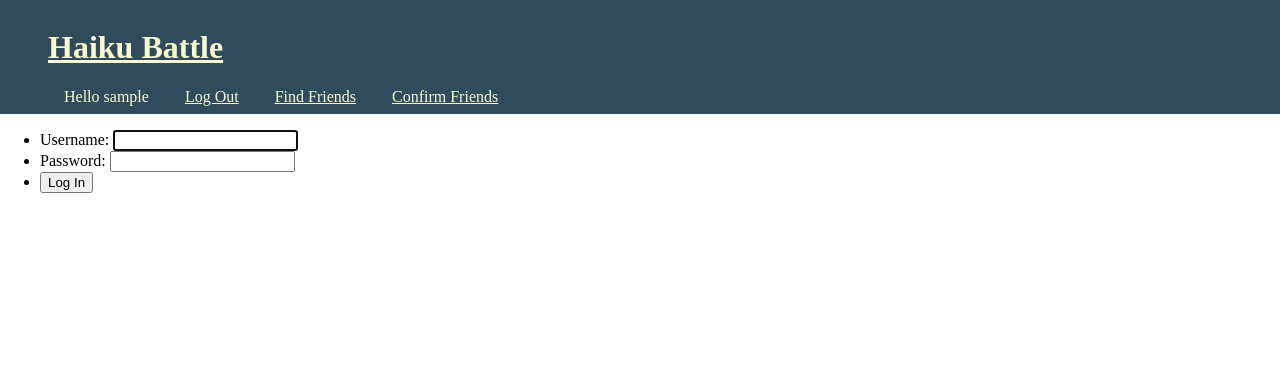
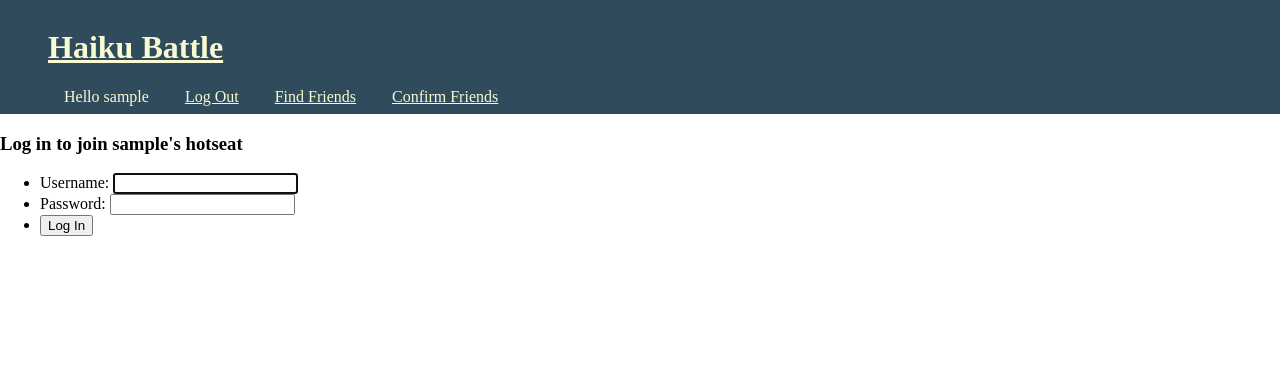
Before and after one commit to sealgair/HaikuBattle, a Django app: page /game/add_hotseat_player/1/ in a window 1280 px wide; the page is wider, and only the part inside the window is pictured. Shown: the top 374 px of that part. Run offline with Django 3.2, Linux system fonts and the light colour scheme; a user stored in the database is signed in; tables that the repository leaves empty hold one stand-in row (values such as "Sample post"); some libraries are stand-ins or nearby versions.

Commit message:
hotseat play

```diff
--- a/game/models.py
+++ b/game/models.py
@@ -83,7 +83,7 @@ class Game(models.Model):
 
     def pending_players(self):
         return self.players.exclude(id=self.judge.id)\
-        .exclude(haiku__in=self.current_turn.haiku_set.all())
+            .exclude(haiku__in=self.current_turn.haiku_set.all())
 
     def past_turns(self):
         return self.turns.exclude(id=self.current_turn.id).order_by('-number')
@@ -168,6 +168,10 @@ class Player(models.Model):
 
         self.fill_hand()
 
+    def is_composing(self):
+        "Returns true if the game is waiting on this player to compose a haiku"
+        return self in self.game.pending_players()
+
 class Haiku(models.Model):
     """
     """
--- a/game/templates/game/add_hotseat_player.html
+++ b/game/templates/game/add_hotseat_player.html
@@ -1,6 +1,7 @@
 {% extends "base.html" %}
 
 {% block content %}
+<h3>Log in to join {{ request.user.username }}'s hotseat</h3>
 <form method="post"> {% csrf_token %}
     <ul>
         {{ form.as_ul }}
--- a/game/templates/game/game.html
+++ b/game/templates/game/game.html
@@ -33,7 +33,7 @@
         <ul>
             {% for hs_user in request.session.hotseat %}
             <li>
-                {{ hs_user }}
+                <a href="{% url game.views.next_hotseat_player game_id=game.id user_id=hs_user.id %}">{{ hs_user }}</a>
                 <a href="{% url game.views.remove_hotseat_player game_id=game.id user_id=hs_user.id %}">x</a>
             </li>
             {% endfor %}
--- a/game/urls.py
+++ b/game/urls.py
@@ -1,11 +1,12 @@
 __author__ = 'courtf'
 
 from django.conf.urls import patterns, url
-from game.views import game, turn, invite, quit, add_hotseat_player, remove_hotseat_player
+from game.views import game, turn, invite, quit, add_hotseat_player, remove_hotseat_player, next_hotseat_player
 
 urlpatterns = patterns('',
     url(r'^(?P<game_id>\d+)/', game),
-    url(r'^(?P<game_id>\d+)/', game),
+    url(r'^next_hotseat/(?P<game_id>\d+)/', next_hotseat_player),
+    url(r'^next_hotseat/(?P<game_id>\d+)/(?P<user_id>\d+)/', next_hotseat_player),
     url(r'^invite/(?P<game_id>\d+)/', invite),
     url(r'^quit/(?P<game_id>\d+)/', quit),
     url(r'^turn/(?P<turn_id>\d+)/', turn),
--- a/game/views.py
+++ b/game/views.py
@@ -6,6 +6,7 @@ from django.forms.widgets import RadioSelect
 from django.shortcuts import get_object_or_404, render_to_response, redirect
 from django.template.context import RequestContext
 from django.contrib.auth.forms import AuthenticationForm
+from django.contrib.auth import login
 
 from friends.models import Friendship
 from game.models import Game, Player, Haiku, Turn
@@ -59,6 +60,23 @@ def build_haiku(request, game_id):
         form = BuildHaikuForm(data=request.POST, player=player)
         if form.is_valid():
             form.save()
+            hotseat = request.session.get('hotseat', [])
+            for hs_user in hotseat:
+                #first check to see if any players in the hotseat are composing
+                if game.players.get(user=hs_user).is_composing():
+                    return redirect(
+                        reverse('game.views.next_hotseat_player',
+                            kwargs={'game_id': game_id, 'user_id': hs_user.id}
+                        )
+                    )
+            if game.current_turn.judge.user in hotseat:
+                #then check to see if the judge is in the hotseat
+                return redirect(
+                    reverse('game.views.next_hotseat_player',
+                        kwargs={'game_id': game_id, 'user_id': hs_user.id}
+                    )
+                )
+            #otherwise leave the current player authenticated
             return redirect(reverse('game.views.game', kwargs={'game_id': game_id}))
     else:
         form = BuildHaikuForm(player=player)
@@ -188,7 +206,7 @@ def add_hotseat_player(request, game_id):
         if form.is_valid():
             hotseat_user = form.get_user()
             hotseat = request.session.get('hotseat', [])
-            if hotseat_user in hotseat:
+            if hotseat_user in hotseat or hotseat_user == request.user:
                 messages.info(request, "{0} is already in the hotseat lineup".format(hotseat_user))
             elif not game.players.filter(user=hotseat_user).exists():
                 messages.info(request, "{0} isn't playing in this game".format(hotseat_user))
@@ -214,3 +232,25 @@ def remove_hotseat_player(request, game_id, user_id):
             request.session['hotseat'] = hotseat
             break
     return redirect(reverse('game.views.game', kwargs={'game_id': game_id}))
+
+@login_required
+def next_hotseat_player(request, game_id, user_id=None):
+    if 'hotseat' in request.session:
+        hotseat = request.session.get('hotseat', [])
+
+        hs_user = None
+        if user_id is not None:
+            for u in hotseat:
+                if u.id == int(user_id):
+                    hs_user = u
+                    break
+        if hs_user == None:
+            hs_user = hotseat[0]
+        hotseat.remove(hs_user)
+
+        request.user.backend = hs_user.backend
+        hotseat.append(request.user) #add old user to end of hotseat
+        login(request, hs_user) #switch logged in user to next in hotseat
+        request.session['hotseat'] = hotseat
+        messages.info(request, "It's {0}'s turn now".format(hs_user))
+    return redirect(reverse('game.views.game', kwargs={'game_id': game_id}))
```
Also changed, not shown: 1 other file.
